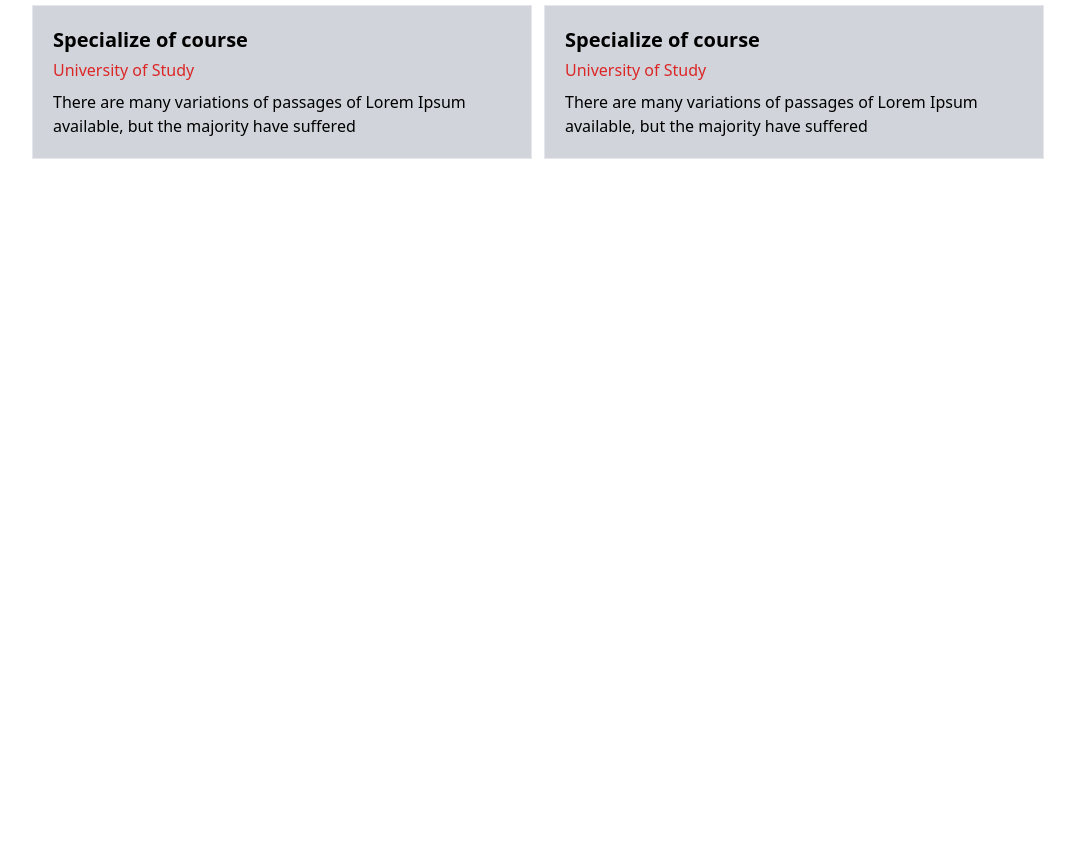
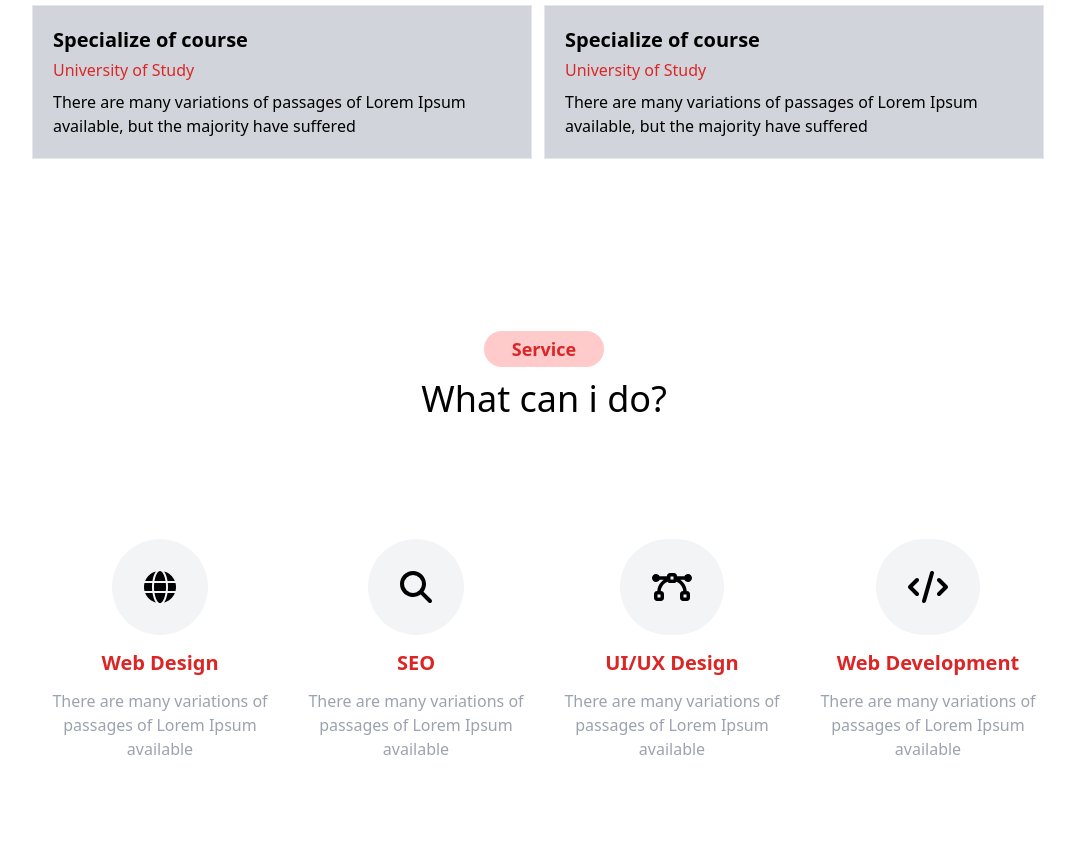
Before and after one commit to tutuldev/portfolio_1, a website built with Vite: page index.html in a window 1280 px wide. Shown: the part 2457-3301 px from the top of the page, without its empty margins (96-1171 px from the left). Before the commit the page ends 2788 px from the top, so only its background shows below. Built offline with nearby package versions, Linux system fonts and the light colour scheme; files whose address does not match are found by name.

Commit message:
service section

```diff
--- a/index.html
+++ b/index.html
@@ -91,7 +91,7 @@
     </section>
     <!-- details section end  -->
     <!-- skill section start  -->
-     <section class="mb-40">
+    <section class="mb-40">
 
         <h2 class="text-4xl text-center ">My Skills</h2>
         <div class="skills lg:px-[10%] px-[5%] container mx-auto flex flex-wrap">
@@ -140,61 +140,102 @@
 
             </div>
         </div>
-     </section>
+    </section>
     <!-- skill section end -->
     <!-- qualification start  -->
-     <section class="mb-40">
+    <section class="mb-40">
         <div class="lg:px-[10%] px-[5%] container mx-auto flex flex-wrap">
             <div class="eduction min-w-80 flex-1 me-3 mt-4">
                 <h2 class="text-3xl my-3">Education</h2>
                 <div class="exp-dtl ">
-                    <button class="bg-red-600 text-white py-2 leading-5	 text-start ps-5 w-44 cstm-rds mb-2 ">2010</button>
+                    <button
+                        class="bg-red-600 text-white py-2 leading-5	 text-start ps-5 w-44 cstm-rds mb-2 ">2010</button>
                     <div class="qul-card bg-gray-300 border p-5 mb-3">
                         <h4 class="text-xl font-semibold mb-1">Specialize of course</h4>
                         <h5 class="text-red-600 mb-2">University of Study</h5>
-                        <p>There are many variations of passages of Lorem Ipsum available, but the majority have suffered</p>
+                        <p>There are many variations of passages of Lorem Ipsum available, but the majority have
+                            suffered</p>
                     </div>
-                    <button class="bg-gray-500 text-white py-2 leading-5	 text-start ps-5 w-44 cstm-rds mb-2 ">2009</button>
+                    <button
+                        class="bg-gray-500 text-white py-2 leading-5	 text-start ps-5 w-44 cstm-rds mb-2 ">2009</button>
                     <div class="qul-card bg-gray-300 border p-5 mb-3">
                         <h4 class="text-xl font-semibold mb-1">Specialize of course</h4>
                         <h5 class="text-red-600 mb-2">University of Study</h5>
-                        <p>There are many variations of passages of Lorem Ipsum available, but the majority have suffered</p>
+                        <p>There are many variations of passages of Lorem Ipsum available, but the majority have
+                            suffered</p>
                     </div>
-                    <button class="bg-gray-500 text-white py-2 leading-5	 text-start ps-5 w-44 cstm-rds mb-2 ">2008</button>
+                    <button
+                        class="bg-gray-500 text-white py-2 leading-5	 text-start ps-5 w-44 cstm-rds mb-2 ">2008</button>
                     <div class="qul-card bg-gray-300 border p-5 mb-3">
                         <h4 class="text-xl font-semibold mb-1">Specialize of course</h4>
                         <h5 class="text-red-600 mb-2">University of Study</h5>
-                        <p>There are many variations of passages of Lorem Ipsum available, but the majority have suffered</p>
+                        <p>There are many variations of passages of Lorem Ipsum available, but the majority have
+                            suffered</p>
                     </div>
                 </div>
             </div>
             <div class="experience min-w-80 flex-1 me-3 mt-4">
                 <h2 class="text-3xl my-3">Experience</h2>
                 <div class="exp-dtl">
-                    <button class="bg-red-600 text-white py-2 leading-5	 text-start ps-5 w-44 cstm-rds mb-2 ">2017 - Curent</button>
+                    <button class="bg-red-600 text-white py-2 leading-5	 text-start ps-5 w-44 cstm-rds mb-2 ">2017 -
+                        Curent</button>
                     <div class="qul-card bg-gray-300 border p-5 mb-3">
                         <h4 class="text-xl font-semibold mb-1">Specialize of course</h4>
                         <h5 class="text-red-600 mb-2">University of Study</h5>
-                        <p>There are many variations of passages of Lorem Ipsum available, but the majority have suffered</p>
+                        <p>There are many variations of passages of Lorem Ipsum available, but the majority have
+                            suffered</p>
                     </div>
-                    <button class="bg-gray-500 text-white py-2 leading-5	 text-start ps-5 w-44 cstm-rds mb-2 ">2014</button>
+                    <button
+                        class="bg-gray-500 text-white py-2 leading-5	 text-start ps-5 w-44 cstm-rds mb-2 ">2014</button>
                     <div class="qul-card bg-gray-300 border p-5 mb-3">
                         <h4 class="text-xl font-semibold mb-1">Specialize of course</h4>
                         <h5 class="text-red-600 mb-2">University of Study</h5>
-                        <p>There are many variations of passages of Lorem Ipsum available, but the majority have suffered</p>
+                        <p>There are many variations of passages of Lorem Ipsum available, but the majority have
+                            suffered</p>
                     </div>
-                    <button class="bg-gray-500 text-white py-2 leading-5	 text-start ps-5 w-44 cstm-rds mb-2 ">2011</button>
+                    <button
+                        class="bg-gray-500 text-white py-2 leading-5	 text-start ps-5 w-44 cstm-rds mb-2 ">2011</button>
                     <div class="qul-card bg-gray-300 border p-5 mb-3">
                         <h4 class="text-xl font-semibold mb-1">Specialize of course</h4>
                         <h5 class="text-red-600 mb-2">University of Study</h5>
-                        <p>There are many variations of passages of Lorem Ipsum available, but the majority have suffered</p>
+                        <p>There are many variations of passages of Lorem Ipsum available, but the majority have
+                            suffered</p>
                     </div>
                 </div>
 
             </div>
         </div>
-     </section>
+    </section>
     <!-- qualification end  -->
+    <!-- Service section start  -->
+    <section class="mb-40">
+        <button
+            class="mx-auto py-3 leading-3 px-7 text-lg rounded-full bg-red-200 text-red-600 font-semibold block mb-3">Service</button>
+        <h6 class="text-center text-4xl mb-10 ">What can i do?</h6>
+        <div class="Service lg:px-[10%] px-[5%] container mx-auto flex flex-wrap justify-between ">
+            <div class="srv-card  w-full sm:w-1/2 md:w-1/2 lg:w-1/3 xl:w-1/4  text-center py-20 px-5">
+                <i class="fa-solid fa-globe fa-2x p-8  rounded-full bg-gray-100 mb-3"></i>
+                <h3 class="srv-titl text-xl font-semibold text-red-600 mb-3">Web Design</h3>
+                <p class="text-gray-400">There are many variations of passages of Lorem Ipsum available</p>
+            </div>
+            <div class="srv-card  w-full sm:w-1/2 md:w-1/2 lg:w-1/3  xl:w-1/4  text-center py-20 px-5">
+                <i class="fa-solid fa-magnifying-glass fa-2x p-8  rounded-full bg-gray-100 mb-3"></i>
+                <h3 class="srv-titl text-xl font-semibold text-red-600 mb-3">SEO</h3>
+                <p class="text-gray-400">There are many variations of passages of Lorem Ipsum available</p>
+            </div>
+            <div class="srv-card  w-full sm:w-1/2 md:w-1/2 lg:w-1/3  xl:w-1/4  text-center py-20 px-5">
+                <i class="fa-solid fa-bezier-curve fa-2x p-8  rounded-full bg-gray-100 mb-3"></i>
+                <h3 class="srv-titl text-xl font-semibold text-red-600 mb-3">UI/UX Design</h3>
+                <p class="text-gray-400">There are many variations of passages of Lorem Ipsum available</p>
+            </div>
+            <div class="srv-card  w-full sm:w-1/2 md:w-1/2 lg:w-1/3  xl:w-1/4  text-center py-20 px-5">
+                <i class="fa-solid fa-code fa-2x p-8  rounded-full bg-gray-100 mb-3"></i>
+                <h3 class="srv-titl text-xl font-semibold text-red-600 mb-3">Web Development</h3>
+                <p class="text-gray-400">There are many variations of passages of Lorem Ipsum available</p>
+            </div>
+        </div>
+    </section>
+    <!-- Service section end  -->
 
     <script src="script/main.js"></script>
     <script src="https://cdnjs.cloudflare.com/ajax/libs/font-awesome/6.6.0/js/all.min.js"
```
